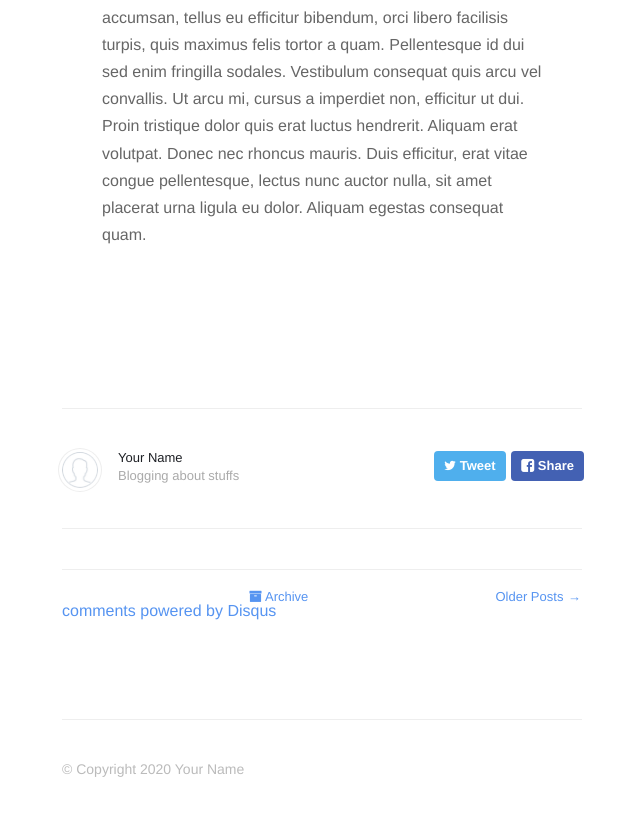
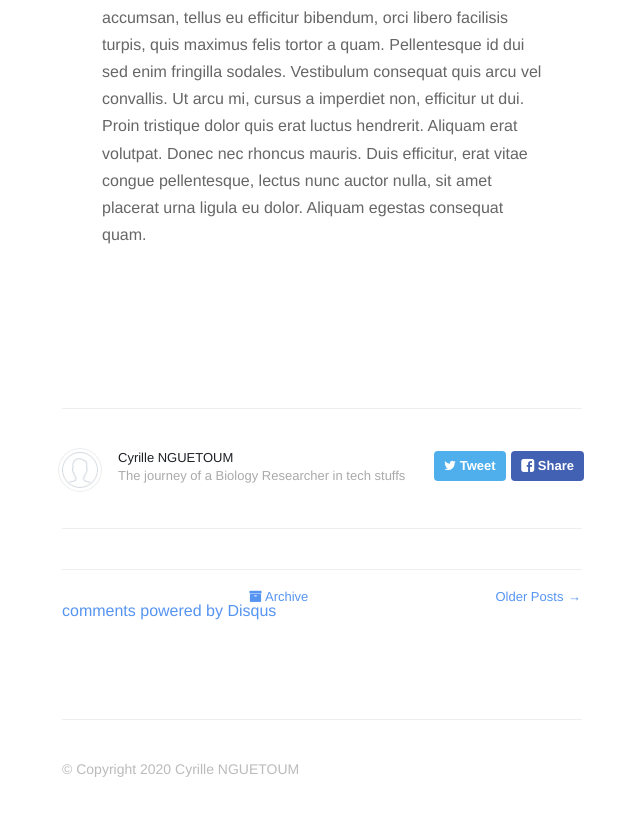
Before and after one commit to cyrillenguetoum/vetcoder.github.io, a Jekyll site: the page built from index.html, in a window 1280 px wide and 900 px high, scrolled down 1188 px. Shown: the top 816 px of the window, without its empty margins (318-958 px from the left). Built offline with Jekyll 4.4.1, drawn with Linux system fonts in a browser that asks for light colours; nearby versions of some CDN libraries; the list of posts is cut into pages by our own code; comment, search, counter and statistics services are not loaded; some of the changed text lies outside the part shown.

Commit message:
Continued changes

```diff
--- a/_config.yml
+++ b/_config.yml
@@ -1,6 +1,6 @@
-name: Your New Jekyll Site
-description: Blogging about stuffs
-meta_description: "Your New Jekyll Site, Blogging about stuffs"
+name: Cyrille's Blog
+description: The journey of a Biology Researcher in tech stuffs
+meta_description: "Cyrille's Blog, The journey of a Biology Researcher in tech stuffs"
 
 aboutPage: true
 
@@ -15,9 +15,9 @@ disqus: true
 disqus_shortname: 'vetcoder'
 
 # Details for the RSS feed generator
-url:            'http://your-blog-url.example.com'
-author:         'Your Name'
-authorTwitter:  'YourTwitterUsername'
+url:            'https://vetcoder.github.io'
+author:         'Cyrille NGUETOUM'
+authorTwitter:  'cyrillenguetoum'
 
 permalink:       /:year/:title/
 
@@ -34,6 +34,7 @@ defaults:
             type: posts
         values:
             layout: post
+            author: Cyrille NGUETOUM
     -
         scope:
             path: ""
--- a/_includes/pagination.html
+++ b/_includes/pagination.html
@@ -14,7 +14,7 @@
         </span>
     {% endif %}
 
-    <a href="https://vetcoder.github.io"><i class="fa fa-archive"></i> Archive </a>
+    <a href="#"><i class="fa fa-archive"></i> Archive </a>
 
     {% if paginator.next_page %}
         <span class="next">
--- a/_layouts/default.html
+++ b/_layouts/default.html
@@ -8,7 +8,7 @@
   <title>{{ site.name }}{% if page.title %} - {{ page.title }}{% endif %}</title>
   <link rel="shortcut icon" href="{{ "/" | relative_url  }}assets/images/favicon.ico">
   <link rel="stylesheet" href="{{ "/" | relative_url  }}assets/css/style.css">
-  <link rel="alternate" type="application/rss+xml" title="My Blog" href="{{ "/" | relative_url  }}feed.xml">
+  <link rel="alternate" type="application/rss+xml" title="Cyrille's Blog" href="{{ "/" | relative_url  }}feed.xml">
   <link rel="stylesheet" href="{{ "/" | relative_url  }}assets/css/highlight.css">
   <link rel="stylesheet" href="https://maxcdn.bootstrapcdn.com/font-awesome/4.4.0/css/font-awesome.min.css">
 </head>
```
